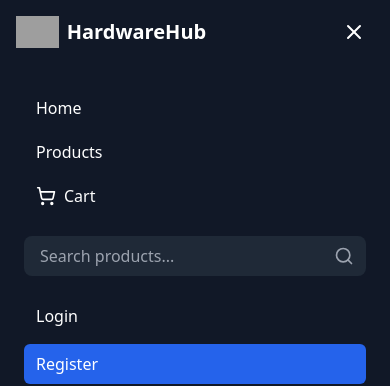
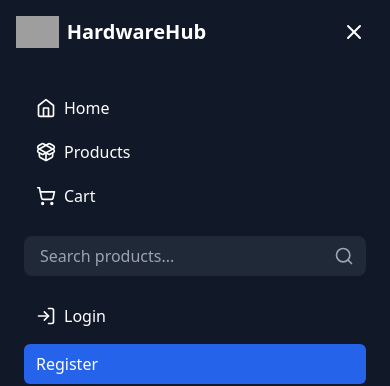
Before and after one commit to Serhii-Bondariev/PowerTools, a React (Create React App) app: page /contacts in a window 390 px wide. Both pictures are taken after a click on the button "Open main menu". Shown: the top 386 px of the page. Built offline with nearby package versions, Linux system fonts and the light colour scheme; grey boxes are pictures that could not be loaded; the HTML template or start-up script is replaced by a standard one.

Commit message:
Update Header.jsx
Add some icons from "lusid"

```diff
--- a/src/components/layout/Header/Header.jsx
+++ b/src/components/layout/Header/Header.jsx
@@ -1,12 +1,12 @@
 // src/components/layout/Header/Header.jsx
-import { Search, ShoppingCart, Menu, X, LogOut } from "lucide-react";
-import React, { useState } from "react";
+import { Search, ShoppingCart, Menu, X, LogOut, HomeIcon, PackageOpen, LogIn } from 'lucide-react';
+import React, { useState } from 'react';
 import { Link } from 'react-router-dom';
 
 export function Header() {
   const [isMenuOpen, setIsMenuOpen] = useState(false);
   const [isLoggedIn, setIsLoggedIn] = useState(false);
-  const [searchQuery, setSearchQuery] = useState("");
+  const [searchQuery, setSearchQuery] = useState('');
 
   return (
     <header className="bg-gray-900 text-white sticky top-0 z-50">
@@ -32,7 +32,10 @@ export function Header() {
             <Link to="/products" className="hover:text-gray-300 transition duration-150">
               Products
             </Link>
-            <Link to="/cart" className="hover:text-gray-300 transition duration-150 flex items-center">
+            <Link
+              to="/cart"
+              className="hover:text-gray-300 transition duration-150 flex items-center"
+            >
               <ShoppingCart className="h-5 w-5 mr-1" />
               Cart
             </Link>
@@ -91,11 +94,7 @@ export function Header() {
               aria-expanded="false"
             >
               <span className="sr-only">Open main menu</span>
-              {isMenuOpen ? (
-                <X className="h-6 w-6" />
-              ) : (
-                <Menu className="h-6 w-6" />
-              )}
+              {isMenuOpen ? <X className="h-6 w-6" /> : <Menu className="h-6 w-6" />}
             </button>
           </div>
         </div>
@@ -106,14 +105,16 @@ export function Header() {
             <div className="px-2 pt-2 pb-3 space-y-1">
               <Link
                 to="/"
-                className="block px-3 py-2 rounded-md hover:bg-gray-800 transition duration-150"
+                className="block px-3 py-2 rounded-md hover:bg-gray-800 transition duration-150 flex items-center"
               >
+                <HomeIcon className="h-5 w-5 mr-2" />
                 Home
               </Link>
               <Link
                 to="/products"
-                className="block px-3 py-2 rounded-md hover:bg-gray-800 transition duration-150"
+                className="block px-3 py-2 rounded-md hover:bg-gray-800 transition duration-150 flex items-center"
               >
+                <PackageOpen className="h-5 w-5 mr-2" />
                 Products
               </Link>
               <Link
@@ -140,9 +141,7 @@ export function Header() {
               <div className="pt-4 space-y-2">
                 {isLoggedIn ? (
                   <>
-                    <span className="block px-3 py-2 text-gray-300">
-                      John Doe
-                    </span>
+                    <span className="block px-3 py-2 text-gray-300">John Doe</span>
                     <button
                       onClick={() => setIsLoggedIn(false)}
                       className="w-full text-left px-3 py-2 rounded-md hover:bg-gray-800 transition duration-150 flex items-center"
@@ -155,8 +154,9 @@ export function Header() {
                   <>
                     <Link
                       to="/login"
-                      className="block w-full px-3 py-2 rounded-md hover:bg-gray-800 transition duration-150"
+                      className="block w-full px-3 py-2 rounded-md hover:bg-gray-800 transition duration-150 flex items-center"
                     >
+                      <LogIn className="h-5 w-5 mr-2" />
                       Login
                     </Link>
                     <Link
```
